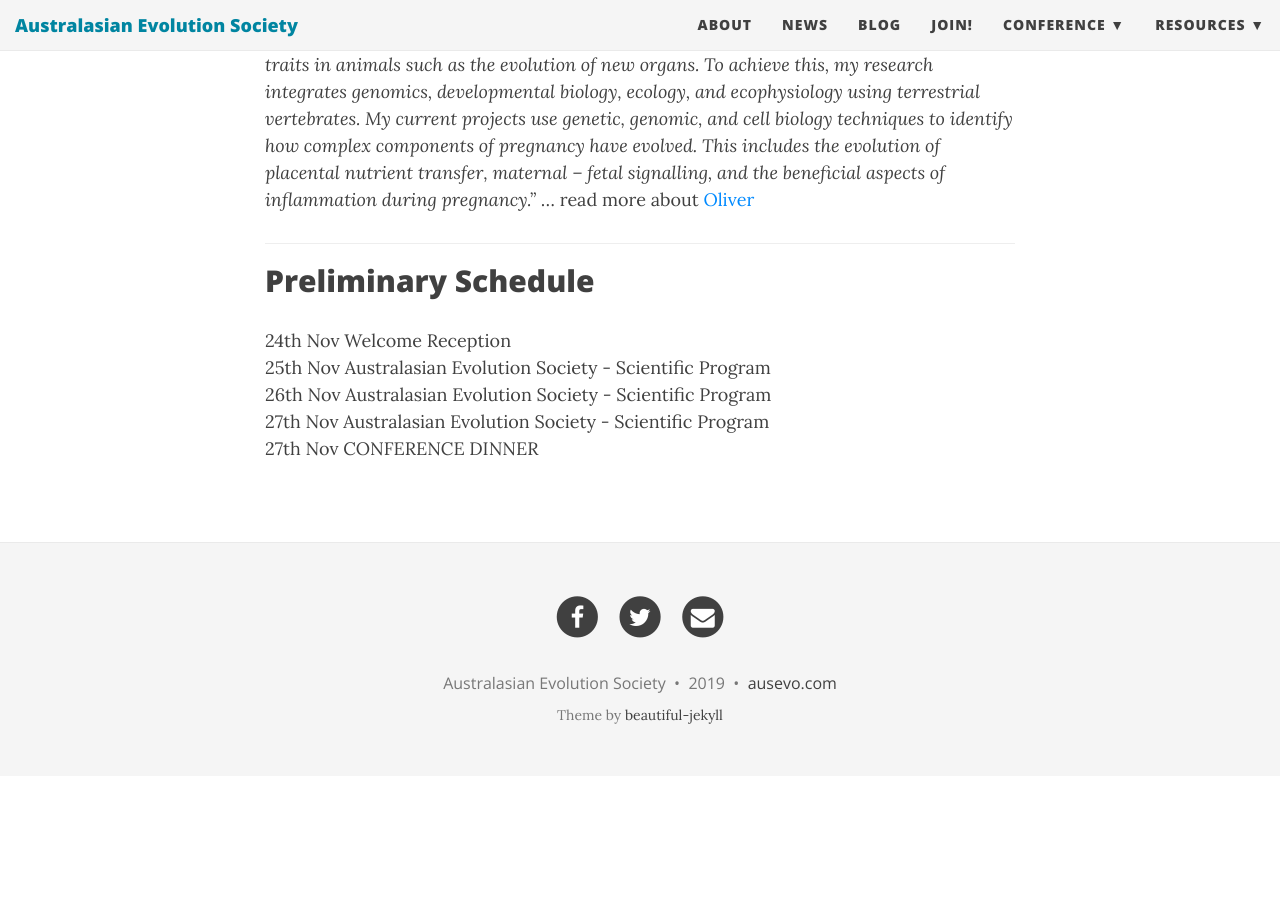
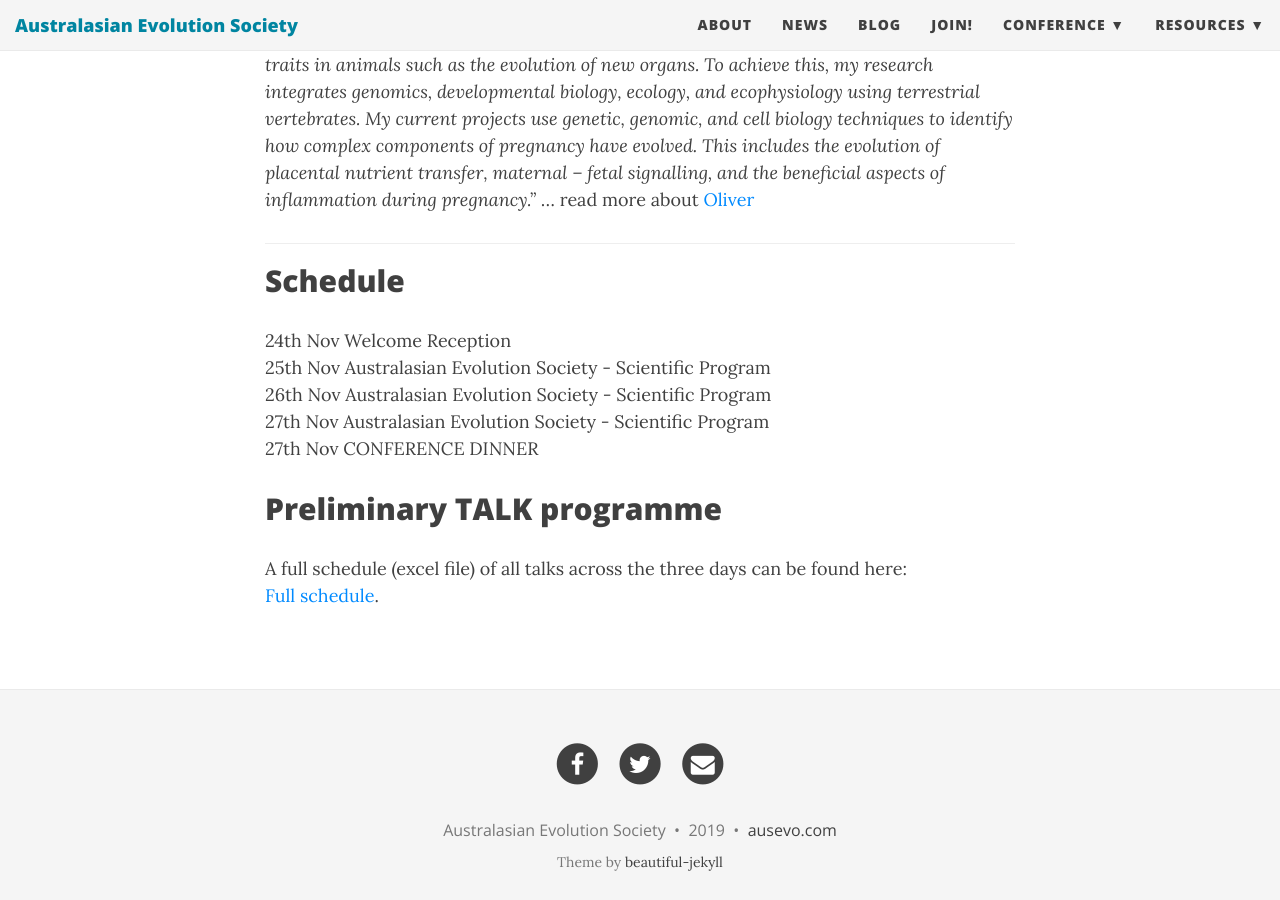
Before and after one commit to ausevo/ausevo.github.io, a Jekyll site: the page built from programme.md, in a window 1280 px wide and 900 px high, scrolled down 2045 px. Built offline with Jekyll 4.4.1, drawn with Linux system fonts in a browser that asks for light colours; nearby versions of some CDN libraries; before the commit the page ends 2821 px from its top, so only the background shows below that.

Commit message:
Update programme.md

```diff
--- a/programme.md
+++ b/programme.md
@@ -34,10 +34,15 @@ AES Early Career Researcher Award winner
 
 ****
 
-## Preliminary Schedule
+## Schedule
 
 24th Nov Welcome Reception
 25th Nov Australasian Evolution Society - Scientific Program
 26th Nov Australasian Evolution Society - Scientific Program
 27th Nov Australasian Evolution Society - Scientific Program
 27th Nov CONFERENCE DINNER
+
+## Preliminary TALK programme
+
+A full schedule (excel file) of all talks across the three days can  be found here:
+[Full schedule](http://ausevo.github.io/docs/FullProgrammeAES2019.xlsx).
```
